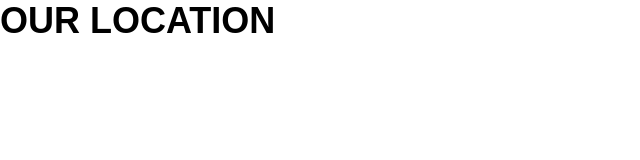
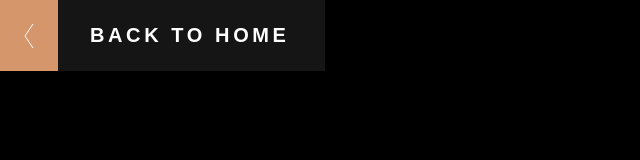
Before and after one commit to alvarobarrenadev/modern-art-gallery, a website built with Vite: page location.html in a window 1280 px wide. Shown: the whole page, without its empty margins (0-640 px from the left). Built offline with nearby package versions, Linux system fonts and the light colour scheme; a web font is replaced by a local one.

Commit message:
Add back button to location page and style

```diff
--- a/location.html
+++ b/location.html
@@ -33,8 +33,13 @@
         <meta name="twitter:description" content="Find the Modern Art Gallery at 99 King Street, Newport. Open every day from 8am to 9pm. Get directions, explore our location and plan your visit." />
         <meta name="twitter:image" content="public/favicon/social-image.png" />
     </head>
-    <body>
-       <h1>Our location</h1>
+    <body style="background-color: black;">
+        <a href="index.html" class="btn-back" aria-label="Back to homepage">
+            <span class="btn-back__arrow">
+                <img src="img/arrow-button-back.svg" alt="Back arrow icon">
+            </span>
+            Back to Home
+        </a>
         <script type="module" src="src/js/main.js"></script>
     </body>
 </html>
--- a/src/sass/abstracts/_mixins.scss
+++ b/src/sass/abstracts/_mixins.scss
@@ -26,6 +26,7 @@
   }
 }
 
+// Button Index
 @mixin button {
   position: relative;
   display: inline-flex;
@@ -52,7 +53,8 @@
   padding: 0 2.4rem;
 }
 
-@mixin button-reverse {
+// Button Location
+@mixin button-back {
   position: relative;
   display: inline-flex;
   align-items: center;
@@ -63,12 +65,12 @@
   font-weight: 700;
   text-decoration: none;
   letter-spacing: 0.36rem;
-  padding-right: 9rem;
+  padding-left: 9rem;
 }
 
-@mixin button--arrow-reverse {
+@mixin button--arrow-back {
   position: absolute;
-  right: 0;
+  left: 0;
   top: 0;
   height: 100%;
   background-color: v.$black;
--- a/src/sass/components/_buttons.scss
+++ b/src/sass/components/_buttons.scss
@@ -18,3 +18,21 @@
         transition: background-color 0.3s ease;
     }
 }
+
+.btn-back {
+    @include mx.button-back;
+    transition: background-color 0.3s ease;
+
+    &:hover {
+        background-color: v.$black;
+
+        .btn-back__arrow {
+            background-color: v.$orange;
+        }
+    }
+
+    &__arrow {
+        @include mx.button--arrow-back;
+        transition: background-color 0.3s ease;
+    }
+}
```
Also changed, not shown: public/img/arrow-button-back.svg (added).
